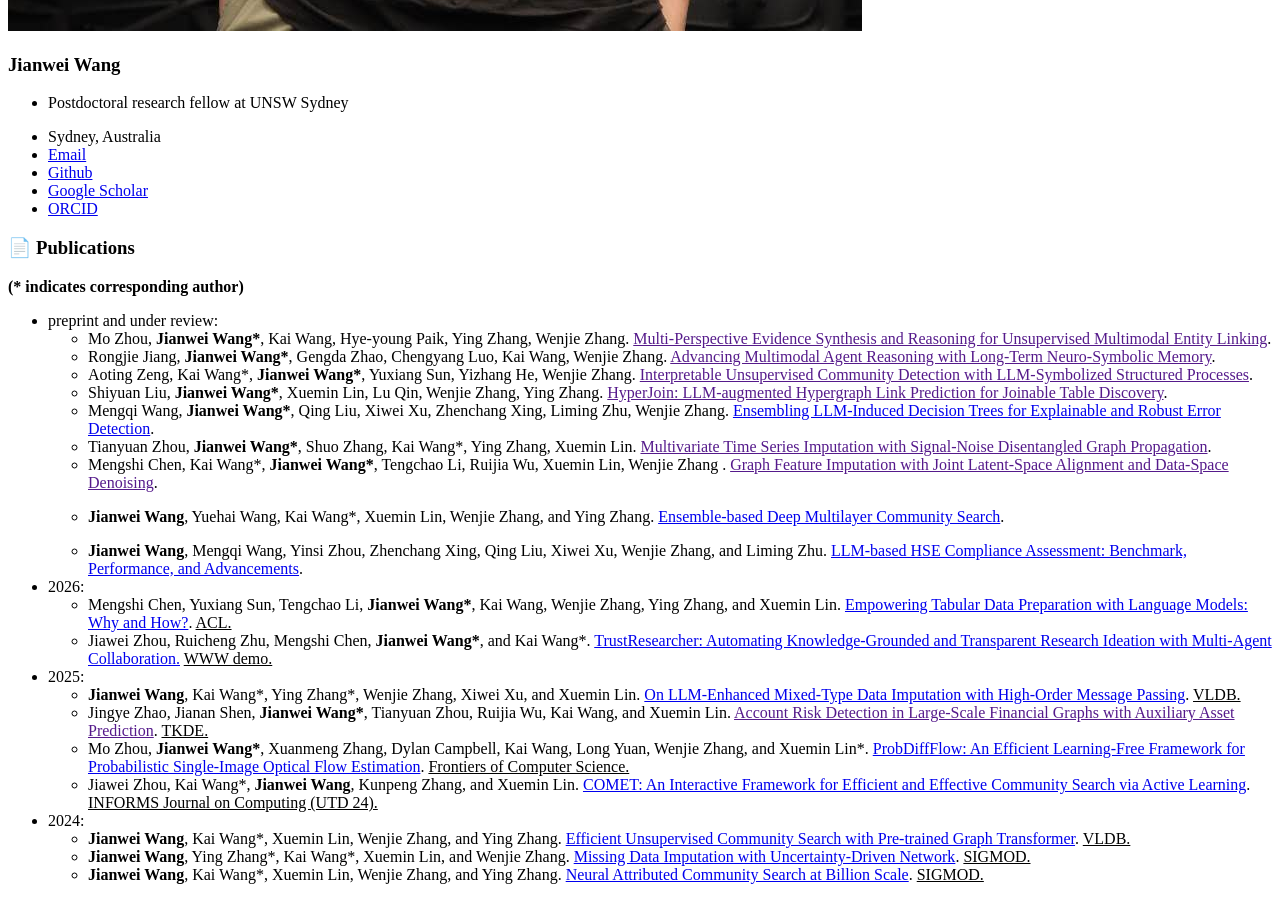
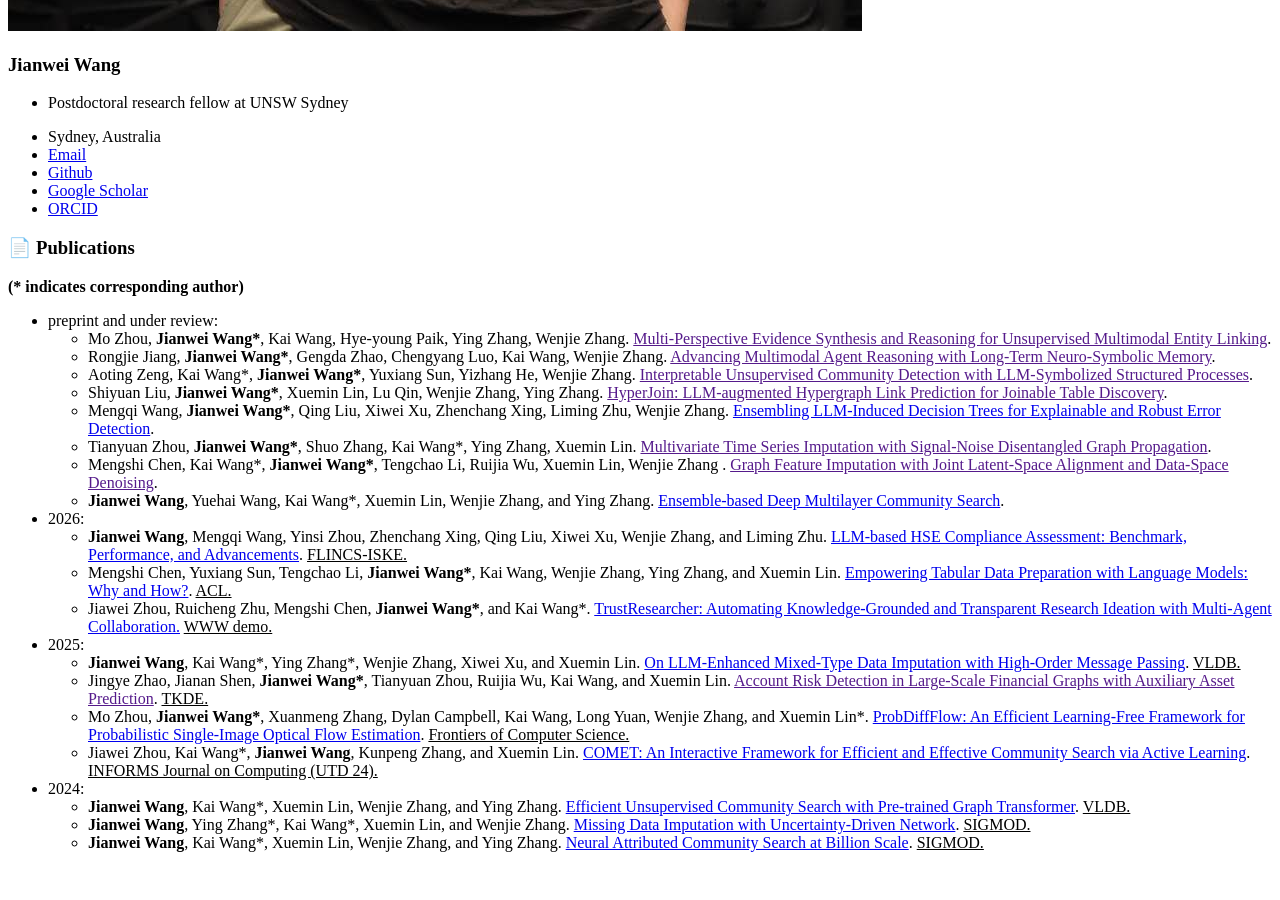
Before and after one commit to jianwei-cse/jianwei-cse.github.io, a Jekyll site: the page built from _pages/includes/publications.md, in a window 1280 px wide and 900 px high, scrolled down 1451 px. Built offline with Jekyll 4.4.1, drawn with Linux system fonts in a browser that asks for light colours; our own code applies the rules of GitHub Pages for plain Markdown files; a script bundle is joined from its source files by our own code; after the commit the page ends 2319 px from its top, so only the background shows below that.

Commit message:
update pub

```diff
--- a/_pages/includes/publications.md
+++ b/_pages/includes/publications.md
@@ -12,10 +12,10 @@
   + Mengshi Chen, Kai Wang\*, **Jianwei Wang\***, Tengchao Li, Ruijia Wu, Xuemin Lin, Wenjie Zhang . [Graph Feature Imputation with Joint Latent-Space Alignment and Data-Space Denoising]().
   + **Jianwei Wang**, Yuehai Wang, Kai Wang\*, Xuemin Lin, Wenjie Zhang, and Ying Zhang. [Ensemble-based Deep Multilayer Community Search](https://arxiv.org/abs/2501.02194).
 
-  + **Jianwei Wang**, Mengqi Wang, Yinsi Zhou, Zhenchang Xing, Qing Liu, Xiwei Xu, Wenjie Zhang, and Liming Zhu. [LLM-based HSE Compliance Assessment: Benchmark, Performance, and Advancements](https://arxiv.org/pdf/2505.22959).
 
 
 * 2026:
+  + **Jianwei Wang**, Mengqi Wang, Yinsi Zhou, Zhenchang Xing, Qing Liu, Xiwei Xu, Wenjie Zhang, and Liming Zhu. [LLM-based HSE Compliance Assessment: Benchmark, Performance, and Advancements](https://arxiv.org/pdf/2505.22959). <u> FLINCS-ISKE.</u>
   + Mengshi Chen, Yuxiang Sun, Tengchao Li, **Jianwei Wang\***, Kai Wang, Wenjie Zhang, Ying Zhang, and Xuemin Lin. [Empowering Tabular Data Preparation with Language Models: Why and How?](https://arxiv.org/abs/2508.01556). <u> ACL.</u>
   + Jiawei Zhou, Ruicheng Zhu, Mengshi Chen, **Jianwei Wang\***, and Kai Wang\*. [TrustResearcher: Automating Knowledge-Grounded and Transparent Research Ideation with Multi-Agent Collaboration.](https://arxiv.org/abs/2510.20844) <u> WWW demo.</u>
 
```
Also changed, not shown: 1 other file.
